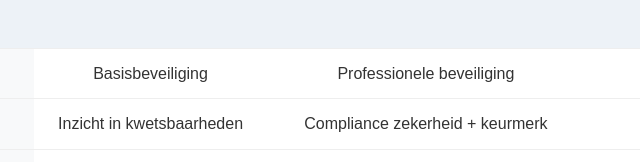
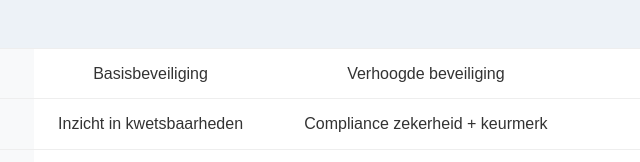
Before and after one commit to jvgassel/pricing, a plain HTML site: page index.html in a window 1280 px wide. Shown: the part 1421-1583 px from the top of the page, 293-933 px from the left. Drawn offline with Linux system fonts and the light colour scheme.

Commit message:
Update index.html

```diff
--- a/index.html
+++ b/index.html
@@ -352,7 +352,7 @@
             <tr>
                 <td>Beveiligingsniveau geschikt voor</td>
                 <td>Basisbeveiliging</td>
-                <td>Professionele beveiliging</td>
+                <td>Verhoogde beveiliging</td>
                 <td>Geavanceerde beveiliging</td>
             </tr>
             <tr>
```
